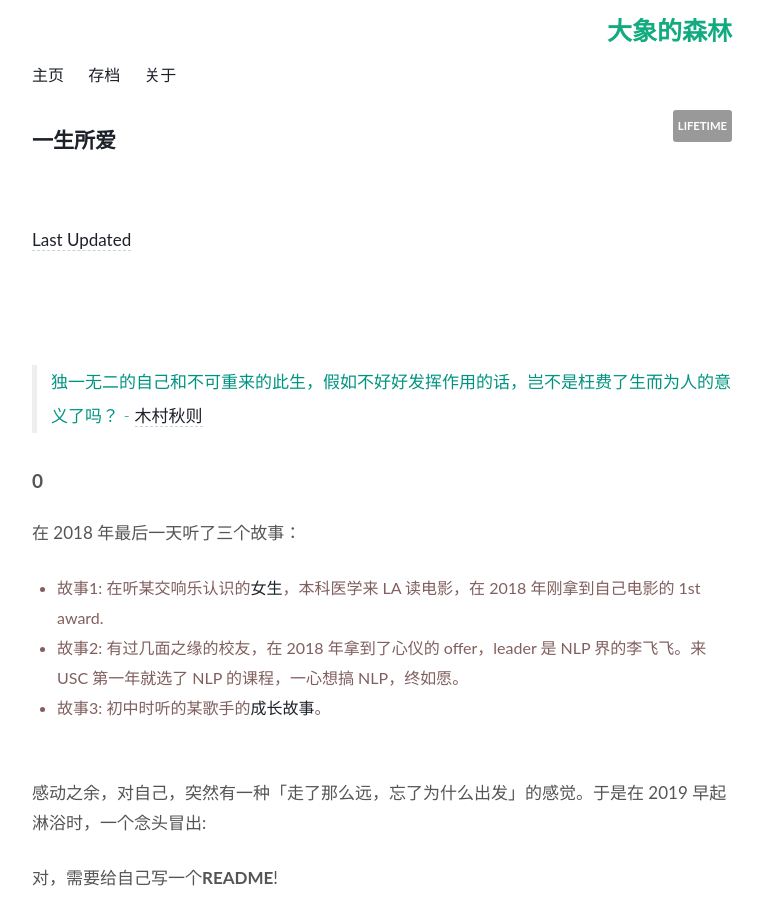
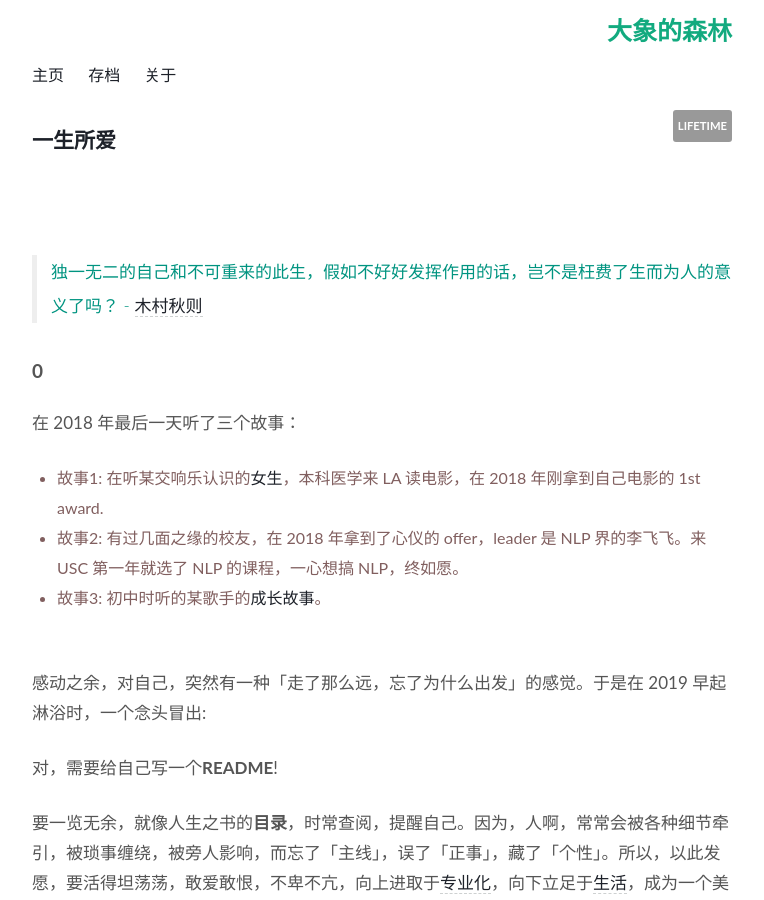
Before and after one commit to WillWang-X/willwang-x.github.io, a Jekyll site: the page built from _posts/blogs/2019-01-01-life-README.md, in a window 1280 px wide and 900 px high. Shown: the whole window, without its empty margins (258-1022 px from the left). Built offline with Jekyll 4.4.1, drawn with Linux system fonts in a browser that asks for light colours.

Commit message:
Update time

```diff
--- a/_posts/blogs/2019-01-01-life-README.md
+++ b/_posts/blogs/2019-01-01-life-README.md
@@ -7,10 +7,6 @@
 type: post
 published: true
 ---
-
-<br>
-
-[Last Updated](https://github.githistory.xyz/willwang-x/willwang-x.github.io/blob/master/_posts/blogs/2019-01-01-life-README.md)<span style="color: gray"> </span>
 
 
 <br>
@@ -174,7 +170,7 @@
 
 <br>
 
-[2019.01.01](https://github.githistory.xyz/willwang-x/willwang-x.github.io/blob/master/_posts/2019-01-01-life-README.md) 于洛杉矶
+[2019.](https://github.githistory.xyz/willwang-x/willwang-x.github.io/blob/master/_posts/2019-01-01-life-README.md)[01.01](https://github.githistory.xyz/willwang-x/willwang-x.github.io/blob/master/_posts/blogs/2019-01-01-life-README.md) 于洛杉矶
 
 
 <br>
```
